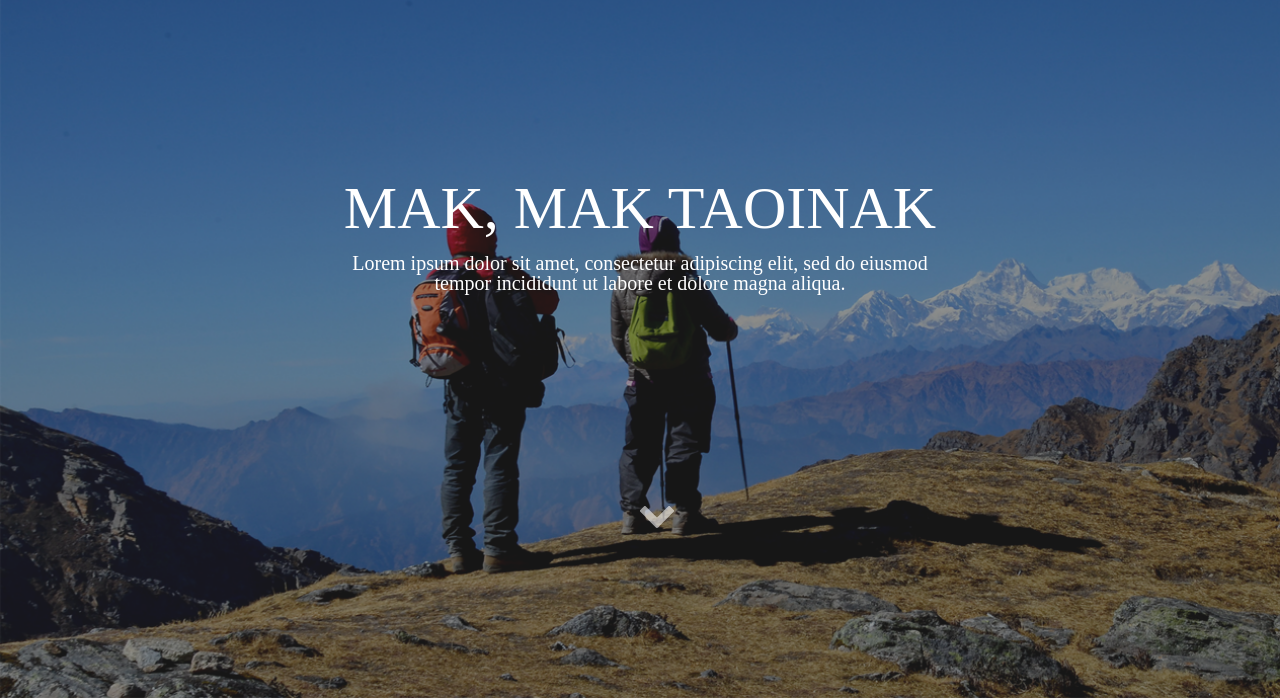
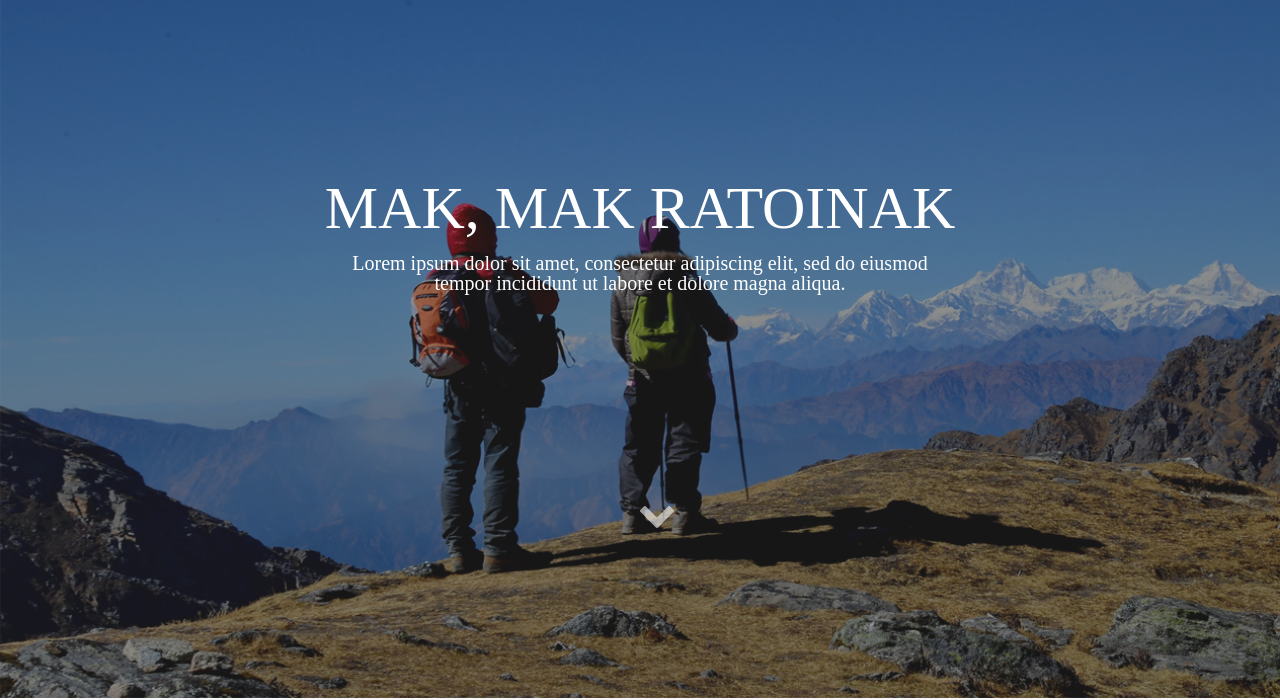
Before and after one commit to romancazac/site, a plain HTML site: page index.html in a window 1280 px wide. Shown: the part 102-802 px from the top of the page. Drawn offline with nearby package versions, Linux system fonts and the light colour scheme.

Commit message:
Update index.html

```diff
--- a/index.html
+++ b/index.html
@@ -27,7 +27,7 @@
                                 </li>
                             </nav>
                         </div>
-                        <h1 class="heder__title">MAK, MAK TAOINAK</h1>
+                        <h1 class="heder__title">MAK, MAK RATOINAK</h1>
                         <h2 class="heder__subtitle">Lorem ipsum dolor sit amet, consectetur adipiscing elit, sed do eiusmod tempor incididunt ut labore et dolore
                             magna aliqua.
                         </h2>
```
